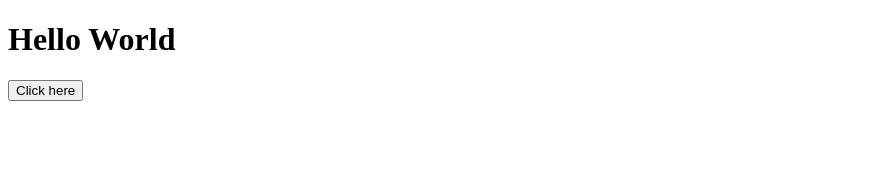
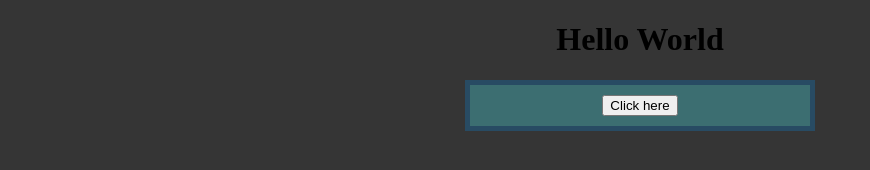
Before and after one commit to aaron-cherry/aaron-cherry.github.io, a plain HTML site: page index.html in a window 1280 px wide. Shown: the whole page, without its empty margins (0-870 px from the left). Drawn offline with Linux system fonts and the light colour scheme.

Commit message:
Added css sheet

```diff
--- a/index.html
+++ b/index.html
@@ -1,6 +1,9 @@
 <!DOCTYPE html>
 <html>
-    <body>
+<head>
+    <link rel="stylesheet" href="styles.css">
+</head>
+    <body style="width:50%;margin:auto;text-align:center;">
         <h1>Hello World</h1>
         <div id="buttonDiv">
             <button id="testButton">Click here</button>
--- /dev/null
+++ b/styles.css
@@ -0,0 +1,19 @@
+/*Color scheme
+284b63
+d9d9d9
+ffffff
+3c6e71
+353535*/
+
+body{
+    background-color: #353535;
+}
+
+#buttonDiv{
+    border: 5px solid #284b63;
+    background-color: #3c6e71;
+    margin:auto;
+    width:50%;
+    text-align: center;
+    padding: 10px
+}
```
Also changed, not shown: 1 other file.
